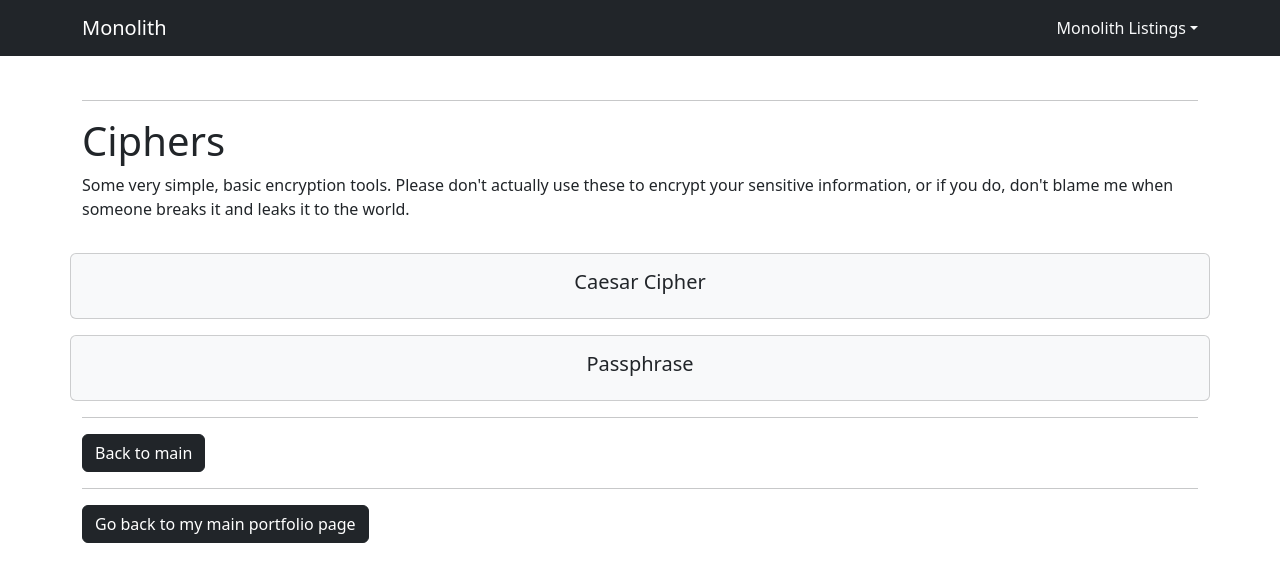
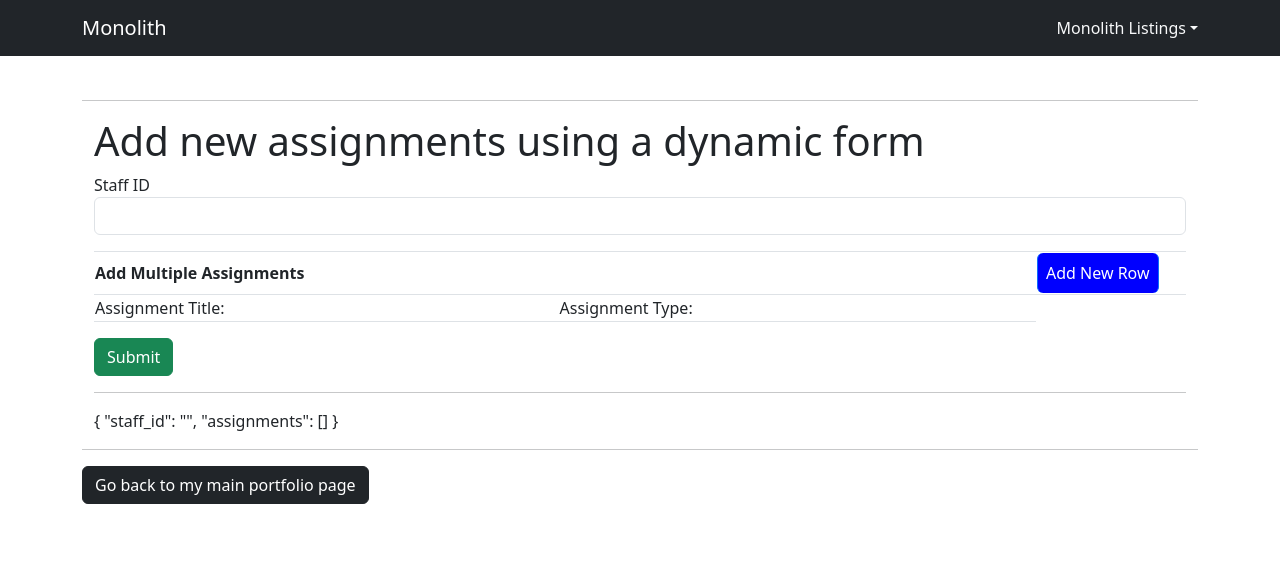
Before and after one commit to codinghavoc13/angularFrontEnd, an Angular app: page /schoolManager/addAssignment in a window 1280 px wide. Shown: the top 582 px of the page. Built offline with nearby package versions, Linux system fonts and the light colour scheme.

Commit message:
202312141644 - Init commit of schoolmanager, testing adding assignments

```diff
--- a/angular.json
+++ b/angular.json
@@ -26,8 +26,8 @@
             ],
             "styles": [
               "./node_modules/bootstrap/dist/css/bootstrap.min.css",
-              "src/styles.css",
-              "node_modules/bootstrap/dist/css/bootstrap.min.css"
+              "node_modules/bootstrap/dist/css/bootstrap.min.css",
+              "src/styles.css"
             ],
             "scripts": []
           },
--- /dev/null
+++ b/src/app/components/school-manager/add-assignments/add-assignments.component.html
@@ -0,0 +1,37 @@
+<div class="container">
+    <h1>Add new assignments using a dynamic form</h1>
+    <form [formGroup]="assignmentForm" (ngSubmit)="onSubmit()">
+        <p>
+            <label for="name">Staff ID</label>
+            <input type="text" id="staff_id" name="staff_id" formControlName="staff_id" class="form-control">
+        </p>
+
+        <table class="table table-bordered" formArrayName="assignments">
+            <tr>
+                <th colspan="2">Add Multiple Assignments</th>
+                <th width="150px"><button type="button" (click)="addAssignment()" class="btn btn-primary"
+                        style="background-color: blue; color: white;" [disabled]="!assignmentForm.valid">Add New
+                        Row</button></th>
+            </tr>
+            <tr>
+                <td>Assignment Title:</td>
+                <td>Assignment Type:</td>
+            </tr>
+            <tr *ngFor="let assignment of assignments().controls; let i=index" [formGroupName]="i">
+                <td>
+                    <input type="text" formControlName="assignmentTitle" class="form-control">
+                </td>
+                <td>
+                    <input type="text" formControlName="type" class="form-control">
+                </td>
+                <td>
+                    <button (click)="removeAssignment(i)" class="btn btn-danger"
+                        style="background-color: red; color: white;">Remove</button>
+                </td>
+            </tr>
+        </table>
+        <button type="submit" class="btn btn-success" [disabled]="!assignmentForm.valid">Submit</button>
+    </form>
+    <hr>
+    {{this.assignmentForm.value | json}}
+</div>
--- /dev/null
+++ b/src/app/components/school-manager/add-assignments/add-assignments.component.ts
@@ -0,0 +1,46 @@
+import { Component } from '@angular/core';
+import {FormGroup, FormControl, FormArray, FormBuilder, Validators} from '@angular/forms';
+
+@Component({
+  selector: 'app-add-assignments',
+  templateUrl: './add-assignments.component.html',
+  styleUrls: ['./add-assignments.component.css']
+})
+export class AddAssignmentsComponent {
+  assignmentForm: FormGroup;
+
+  constructor(private fb: FormBuilder){
+    this.assignmentForm = this.fb.group({
+      staff_id:'',
+      assignments: this.fb.array([])
+    });
+  }
+
+  assignments():FormArray{
+    return this.assignmentForm.get("assignments") as FormArray
+  }
+
+  newAssignment():FormGroup{
+    return this.fb.group({
+      assignmentTitle:['',{
+        validators: [ Validators.required],
+      }],
+      type:['',{
+        validators: [ Validators.required],
+      }]
+    })
+  }
+
+  addAssignment(){
+    this.assignments().push(this.newAssignment());
+  }
+
+  removeAssignment(i:number){
+    this.assignments().removeAt(i);
+  }
+
+  onSubmit(){
+    //this will likely be reworked later to send the json values to the back end
+    console.log(this.assignmentForm.value);
+  }
+}
--- /dev/null
+++ b/src/app/components/school-manager/school-manager-main/school-manager-main.component.html
@@ -0,0 +1 @@
+<p>school-manager-main works!</p>
```
Also changed, not shown: src/app/app.module.ts (+6 -1 lines), src/app/components/school-manager/school-manager-main/school-manager-main.component.ts (added, +10 -0 lines), src/app/components/school-manager/add-assignments/add-assignments.component.css (added), src/app/components/school-manager/school-manager-main/school-manager-main.component.css (added), 2 other files (tests, documents, lock files or other folders).
